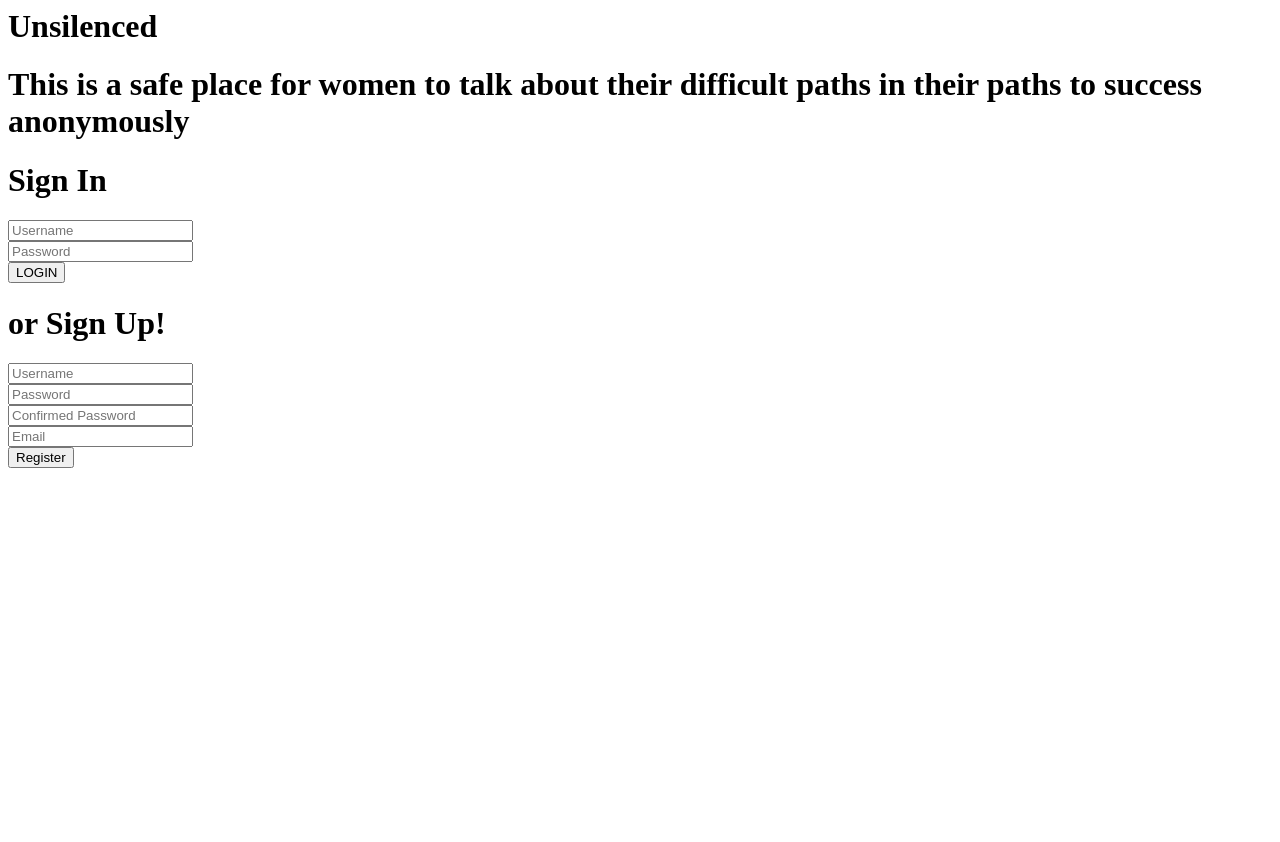
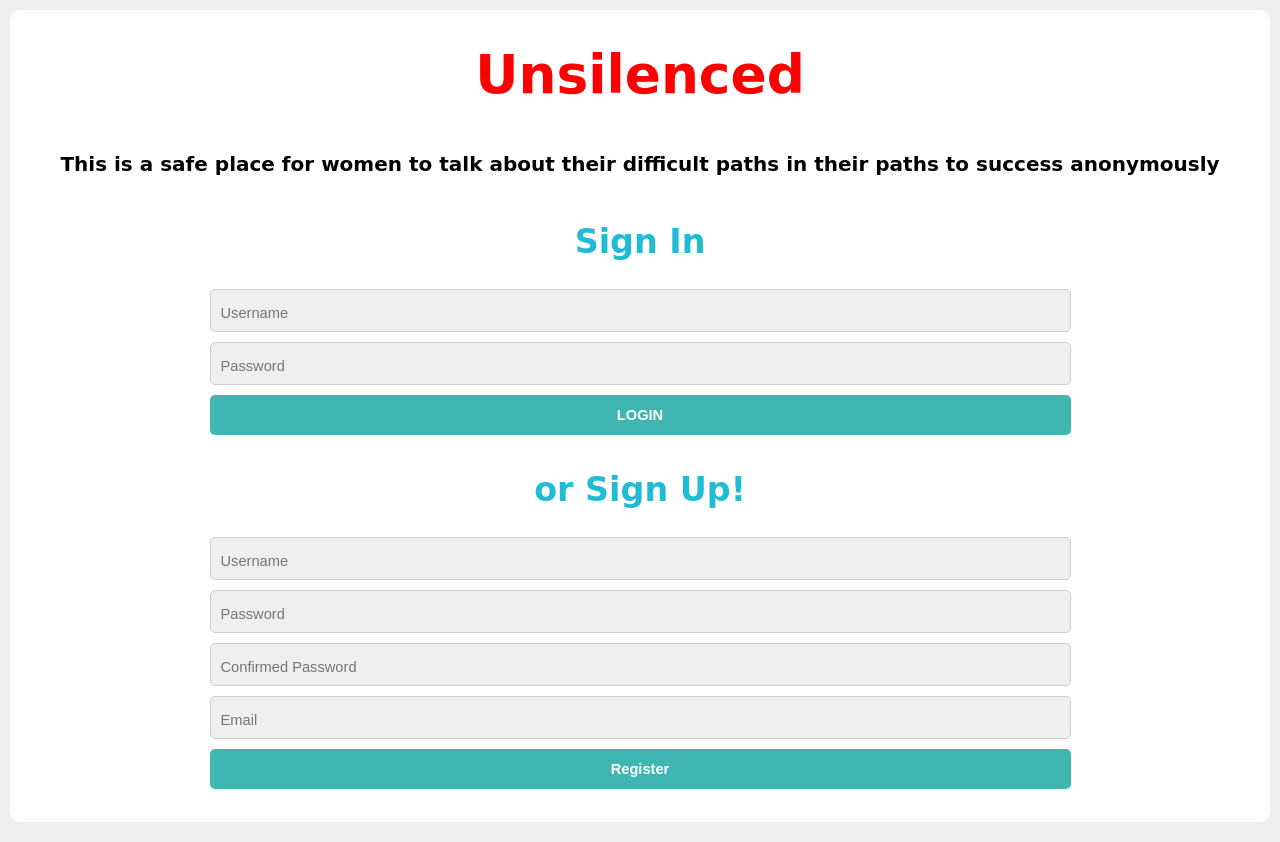
Before and after one commit to lantingchiang/Femmehacks2020, a Django app: page / in a window 1280 px wide. Before the commit the page ends 468 px from the top, so only its background shows below. Run offline with Django 3.2, Linux system fonts and the light colour scheme.

Commit message:
Update home.html

```diff
--- a/femmehacks/forum/templates/home.html
+++ b/femmehacks/forum/templates/home.html
@@ -1,5 +1,112 @@
 <html>
+    <style>
+        html {
+    margin: 0;
+    padding: 0;
+}
+body {
+    font-family: 'Handlee', cursive;
+    font-size: 13pt;
+    background-color: #efefef;
+    padding: 10px;
+    margin: 0;
+}
 
+h1 {
+    font-size: 15pt;
+    color: #20bcd5;
+    text-align: center;
+    padding: 18px 0 18px 0;
+    margin: 0 0 10px 0;
+}
+
+websiteTitle{
+    text-align: center;
+    font-size: 40pt;
+    color: #FF0000;
+    text-align: center;
+    padding: 18px 0 18px 0;
+    margin: 0 0 10px 0;
+}
+
+dscrb{
+    text-align: center;
+    font-size: 15pt;
+    color: #20bcd5;
+    text-align: center;
+    padding: 18px 0 18px 0;
+    margin: 0 0 10px 0;
+    color:#000000;
+}
+signIn {
+    text-align: center;
+    font-size: 15pt;
+    color: #20bcd5;
+    text-align: center;
+    padding: 18px 0 18px 0;
+    margin: 0 0 10px 0;
+    font-size: 25pt;
+    padding: 10px;
+}
+
+signUp{
+    text-align: center;
+    font-size: 15pt;
+    color: #20bcd5;
+    text-align: center;
+    padding: 18px 0 18px 0;
+    margin: 0 0 10px 0;
+    font-size: 25pt;
+    padding: 10px;
+}
+p {
+    padding: 0;
+    margin: 0;
+}
+
+
+form {
+    text-align: center;
+    margin-top: 0;
+}
+
+.page {
+    background-color: #fff;
+    padding: 15px;
+    margin-bottom: 10px;
+    border-radius: 10px;
+}
+
+
+textarea {
+    height: 100px;
+}
+input, textarea {
+    margin-bottom: 10px;
+    font-size: 11pt;
+    padding: 15px 10px 10px;
+    border: 1px solid #cecece;
+    background-color: #efefef;
+    color: #787575;
+    border-radius: 5px;
+    width: 70%;
+    outline: none;
+}
+.submit {
+    background-color: #3fb6b2;
+    padding: 12px 45px;
+    border-radius: 5px;
+    cursor: pointer;
+    color: #ffffff;
+    border: none;
+    outline: none;
+    margin: 0;
+    font-weight: bold;
+}
+.submit:hover {
+    background-color: #43a09d;
+}
+    </style>
     <div class = "page">
         <h1><websiteTitle>Unsilenced</websiteTitle></h1>
         <h1><dscrb>This is a safe place for women to talk about their difficult paths in their paths to success anonymously</dscrb></h1>
@@ -23,4 +130,5 @@
     </div>
 
 
+
 </html>
```
